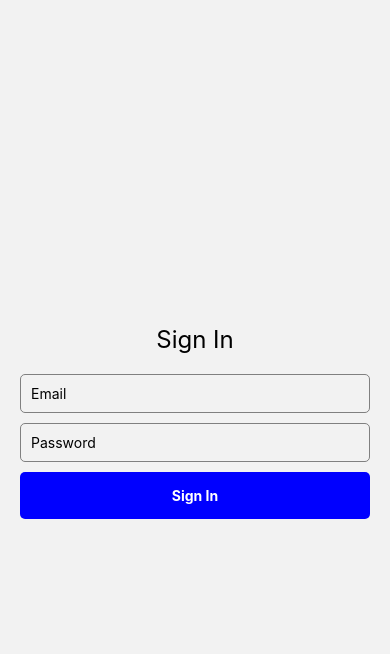
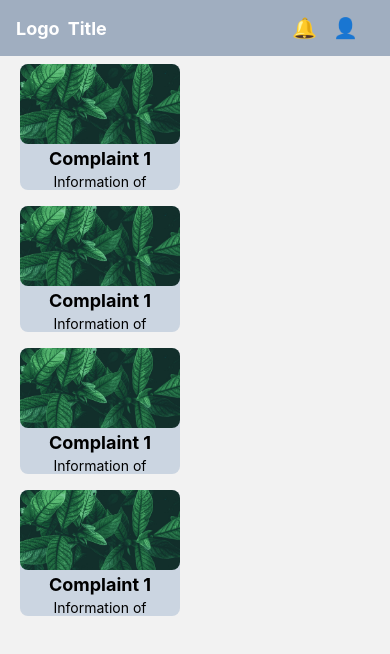
Before and after one commit to adnan-khattak/wssc2, a React Native app: screen /comlaintscreen in a window 390 px wide. Before the commit this address had no page. Shown: the top 654 px of the page. Built offline with nearby package versions, Linux system fonts and the light colour scheme.

Commit message:
some file added

```diff
--- a/App.tsx
+++ b/App.tsx
@@ -4,6 +4,7 @@ import { NavigationContainer } from '@react-navigation/native'
 import { createNativeStackNavigator } from '@react-navigation/native-stack'
 import SignUp from './src/screens/SignUp'
 import Signin from './src/screens/Signin'
+import ComplaintScreen from './src/screens/ComplaintScreen'
 
 const Stack = createNativeStackNavigator();
 export default function App() {
@@ -11,7 +12,8 @@ export default function App() {
   <NavigationContainer>
     <Stack.Navigator>
       {/* <Stack.Screen name="signup" component={SignUp} options={{headerShown:false}}/> */}
-      <Stack.Screen name='signin' component={Signin} options={{headerShown:false}} />
+      {/* <Stack.Screen name='signin' component={Signin} options={{headerShown:false}} /> */}
+      <Stack.Screen name='comlaintscreen' component={ComplaintScreen} options={{headerShown:false}} />
     </Stack.Navigator>
   </NavigationContainer>
   )
--- /dev/null
+++ b/src/complaints/ComplaintBox.js
@@ -0,0 +1,50 @@
+import React from 'react';
+import { View, Image, Text, StyleSheet } from 'react-native';
+
+const ComplaintBox = ({ ComplaintData }) => {
+  return (
+    <View style={styles.container}>
+      {/* Image at the upper part */}
+      <Image
+        source={ComplaintData.imageSource}
+        style={styles.image}
+        resizeMode="cover"
+      />
+
+      {/* Complaint Name and Other Information at the lower part */}
+      <View>
+        <Text style={styles.complaintName}>{ComplaintData.complaintName}</Text>
+        <Text style={styles.otherInfo}>{ComplaintData.otherInfo}</Text>
+      </View>
+    </View>
+  );
+};
+
+const styles = StyleSheet.create({
+  container: {
+    borderRadius: 8, // equivalent to 'rounded-lg'
+    backgroundColor: '#cbd5e1', // equivalent to 'bg-slate-300'
+    width: 160, // equivalent to 'w-40'
+    marginHorizontal: 20, // equivalent to 'mx-5'
+    marginTop: 8, // equivalent to 'my-2'
+    marginBottom: 8,
+  },
+  image: {
+    width: 160, // equivalent to 'w-40'
+    borderRadius: 8, // equivalent to 'rounded-lg'
+    height: 80, // equivalent to 'h-20'
+    marginBottom: 4, // equivalent to 'mb-1'
+  },
+  complaintName: {
+    fontSize: 18, // equivalent to 'text-lg'
+    textAlign: 'center', // equivalent to 'text-center'
+    fontWeight: 'bold', // equivalent to 'font-bold'
+    marginBottom: 4, // equivalent to 'mb-1'
+  },
+  otherInfo: {
+    fontSize: 14, // equivalent to 'text-sm'
+    textAlign: 'center', // equivalent to 'text-center'
+  },
+});
+
+export default ComplaintBox;
--- /dev/null
+++ b/src/navbar/Navbar.js
@@ -0,0 +1,61 @@
+import React from "react";
+import { View, Text, TouchableOpacity, StyleSheet } from "react-native";
+
+const Navbar = () => {
+  return (
+    <View style={styles.navbar}>
+      <View style={styles.logoAndTitle}>
+        {/* Logo */}
+        <Text style={styles.text}>Logo</Text>
+
+        {/* Title */}
+        <Text style={[styles.text, styles.title]}>Title</Text>
+      </View>
+
+      <View style={styles.icons}>
+        {/* Notification Icon */}
+        <TouchableOpacity onPress={() => console.log('Notification pressed')}>
+          <Text style={styles.iconText}>🔔</Text>
+        </TouchableOpacity>
+
+        {/* Profile Icon */}
+        <TouchableOpacity onPress={() => console.log('Profile pressed')}>
+          <Text style={styles.iconText}>👤</Text>
+        </TouchableOpacity>
+      </View>
+    </View>
+  );
+};
+
+const styles = StyleSheet.create({
+  navbar: {
+    flexDirection: "row",
+    alignItems: "center",
+    justifyContent: "space-between",
+    padding: 16,
+    backgroundColor: "#A0AEC0" // This is a gray color, you might need to adjust it to match the exact tone of 'bg-gray-400'
+  },
+  logoAndTitle: {
+    flexDirection: "row",
+    alignItems: "center"
+  },
+  text: {
+    color: "white",
+    fontSize: 18,
+    fontWeight: "bold",
+  },
+  title: {
+    marginLeft: 8
+  },
+  icons: {
+    flexDirection: "row",
+    alignItems: "center"
+  },
+  iconText: {
+    color: "white",
+    fontSize: 20,
+    marginRight: 16
+  }
+});
+
+export default Navbar;
--- /dev/null
+++ b/src/screens/ComplaintScreen.js
@@ -0,0 +1,34 @@
+import React from 'react';
+import { ScrollView, View, StyleSheet } from 'react-native';
+import ComplaintBox from '../complaints/ComplaintBox'; // Adjust the path based on your project structure
+import Navbar from '../navbar/Navbar';
+
+const ComplaintScreen = () => {
+  const complaintDataArray = [
+    { imageSource: require('../../assets/images/leaves.jpg'), complaintName: 'Complaint 1', otherInfo: 'Information of' },
+    { imageSource: require('../../assets/images/leaves.jpg'), complaintName: 'Complaint 1', otherInfo: 'Information of' },
+    { imageSource: require('../../assets/images/leaves.jpg'), complaintName: 'Complaint 1', otherInfo: 'Information of' },
+    { imageSource: require('../../assets/images/leaves.jpg'), complaintName: 'Complaint 1', otherInfo: 'Information of' },
+    // ... more data
+  ];
+
+  return (
+    <ScrollView>
+        <Navbar />
+      <View style={styles.container}>
+        {complaintDataArray.map((ComplaintData, index) => (
+          <ComplaintBox key={index} ComplaintData={ComplaintData} />
+        ))}
+      </View>
+    </ScrollView>
+  );
+};
+
+const styles = StyleSheet.create({
+  container: {
+    flexDirection: 'row',
+    flexWrap: 'wrap',
+  },
+});
+
+export default ComplaintScreen;
```
Also changed, not shown: src/complaints/ComplaintType.js (added, +64 -0 lines), src/complaints/SingleComplaint.js (added, +51 -0 lines), assets/images/leaves.jpg (added).
